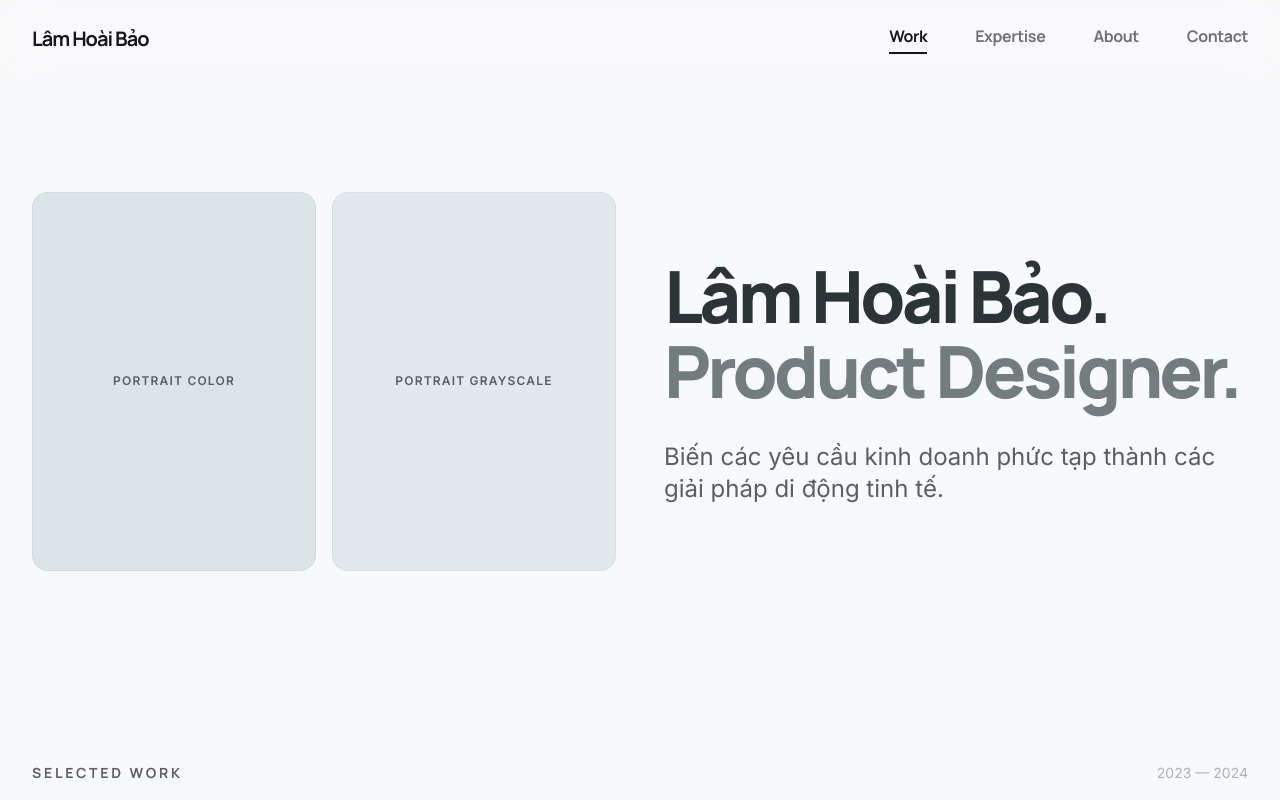
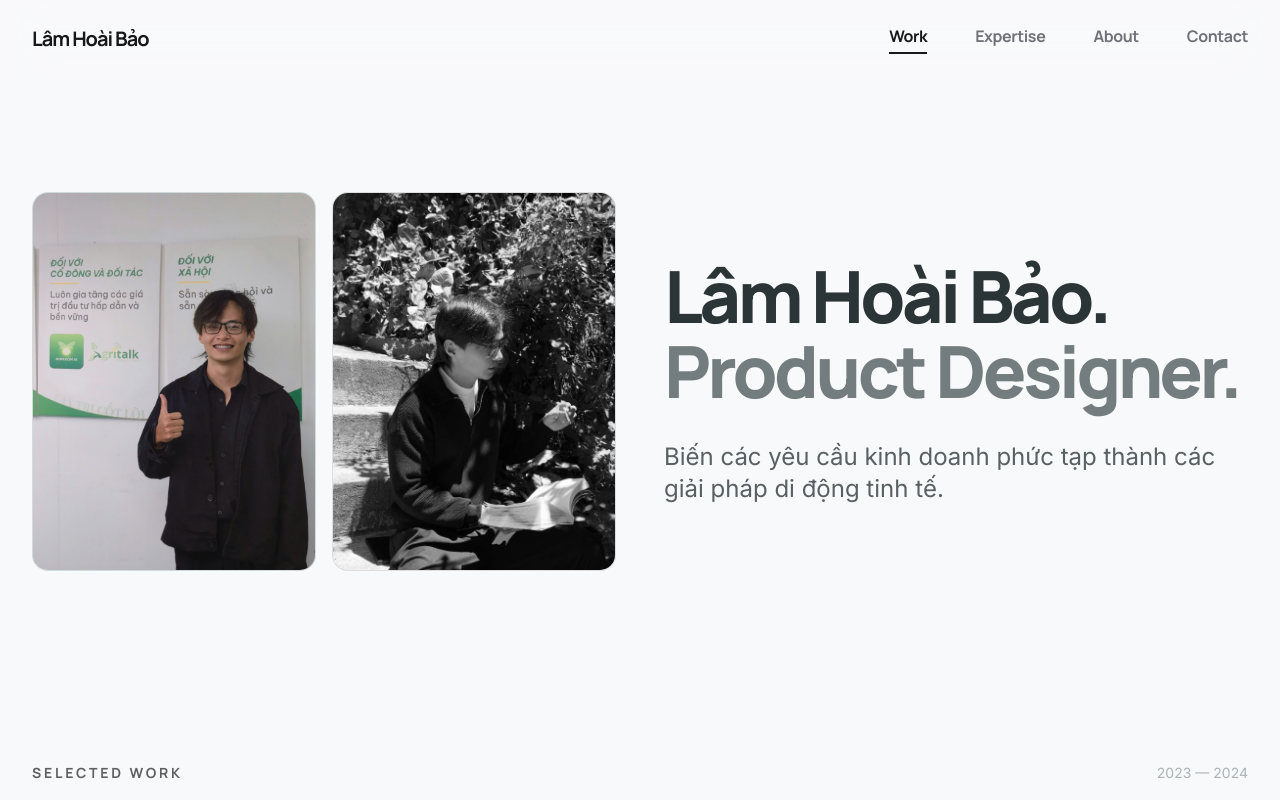
Before and after one commit to Baone1208/porfolio, a plain HTML site: page index.html in a window 1280 px wide. Shown: the top 800 px of the page. Drawn offline with nearby package versions, Linux system fonts and the light colour scheme.

Commit message:
Add responsive user avatars

```diff
--- a/index.html
+++ b/index.html
@@ -107,10 +107,10 @@
 <div class="col-span-12 lg:col-span-6">
 <div class="grid grid-cols-2 gap-4">
 <div class="aspect-[3/4] bg-surface-container-highest rounded-[16px] flex items-center justify-center overflow-hidden border border-outline-variant/20">
-<span class="font-label text-xs uppercase tracking-widest text-on-surface-variant font-bold">Portrait Color</span>
+<img src="assets/avatar1.png" alt="Lâm Hoài Bảo Portrait Color" class="w-full h-full object-cover" />
 </div>
-<div class="aspect-[3/4] bg-surface-container-high rounded-[16px] flex items-center justify-center overflow-hidden border border-outline-variant/20">
-<span class="font-label text-xs uppercase tracking-widest text-on-surface-variant font-bold">Portrait Grayscale</span>
+<div class="aspect-[3/4] bg-surface-container-high rounded-[16px] flex items-center justify-center overflow-hidden border border-outline-variant/20 grayscale">
+<img src="assets/avatar2.jpg" alt="Lâm Hoài Bảo Portrait Grayscale" class="w-full h-full object-cover" />
 </div>
 </div>
 </div>
```
Also changed, not shown: assets/avatar1.png (added), assets/avatar2.jpg (added).
